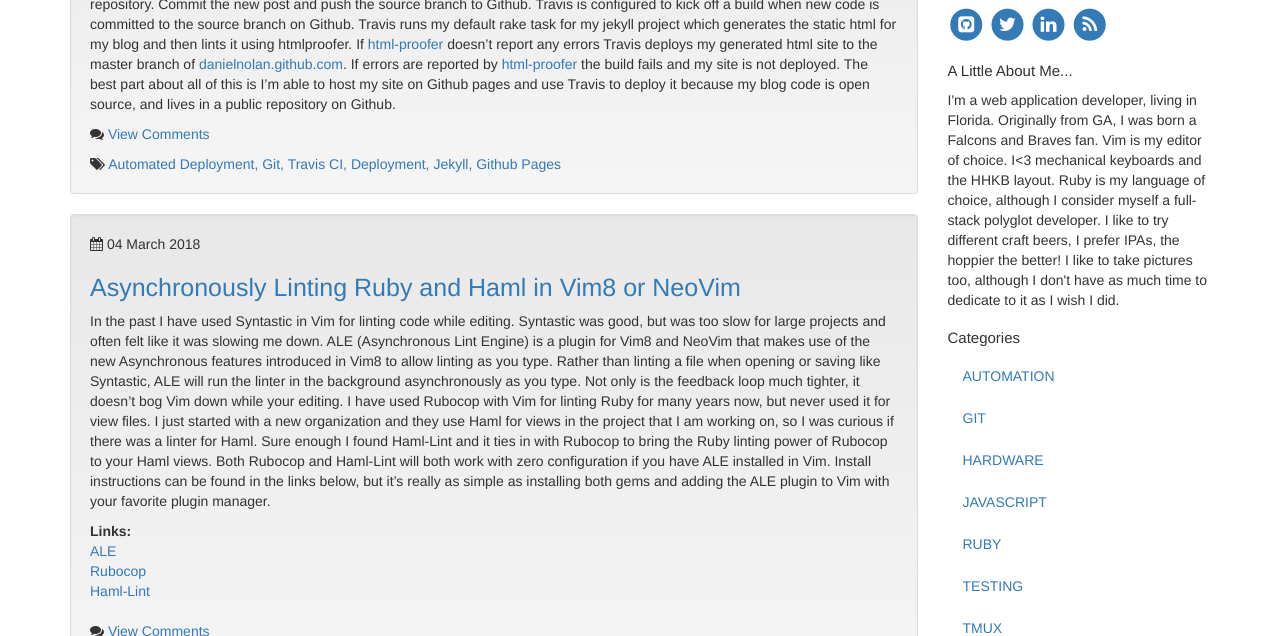
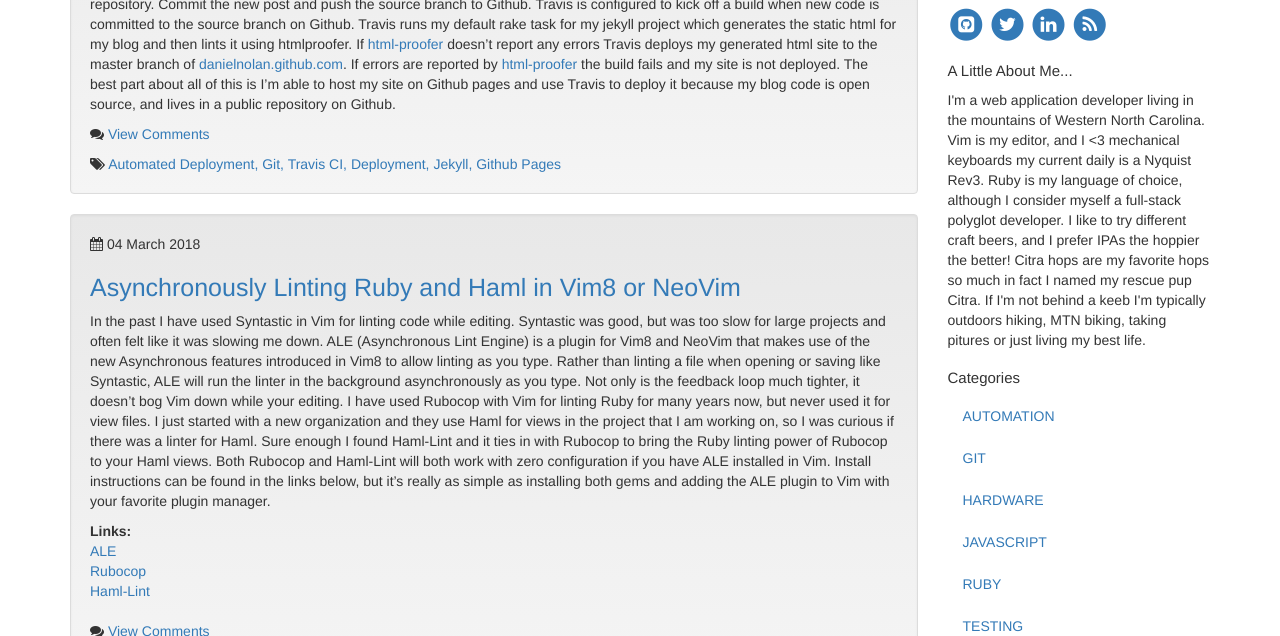
Before and after one commit to danielnolan/danielnolan.github.com, a Jekyll site: the page built from index.html, in a window 1280 px wide and 900 px high, cut to the strip 264-900 px from the top of the window. Built offline with Jekyll 4.4.1, drawn with Linux system fonts in a browser that asks for light colours; nearby versions of some CDN libraries; the list of posts is cut into pages by our own code.

Commit message:
Update about me and gravatar url

```diff
--- a/_includes/sidebar.html
+++ b/_includes/sidebar.html
@@ -1,6 +1,6 @@
 <div class"sideBoxContent">
   <p>
-  <img src="http://www.gravatar.com/avatar/1894aa33479313caba1a8d8a0bc13f3b.png" alt="..." class="img-circle">
+  <img src="http://www.gravatar.com/avatar/1894aa33479313caba1a8d8a0bc13f3b" alt="..." class="img-circle">
   </p>
   <p>
   <span class="fa-stack fa-lg">
@@ -33,13 +33,13 @@
     A Little About Me...
   </h3>
   <p>
-  I&#39;m a web application developer, living in Florida.
-  Originally from GA, I was born a Falcons and Braves fan.
-  Vim is my editor of choice. I&lt;3 mechanical keyboards and the HHKB layout.
-  Ruby is my language of choice, although I consider myself a full-stack
-  polyglot developer. I like to try different craft beers, I prefer IPAs,
-  the hoppier the better! I like to take pictures too, although I don&#39;t
-  have as much time to dedicate to it as I wish I did.
+    I&#39;m a web application developer living in the mountains of
+    Western North Carolina. Vim is my editor, and I &lt;3 mechanical keyboards my current daily is a
+    Nyquist Rev3. Ruby is my language of choice, although I consider myself a full-stack
+    polyglot developer. I like to try different craft beers, and I prefer IPAs the hoppier the
+    better! Citra hops are my favorite hops so much in fact I named my rescue pup
+    Citra. If I'm not behind a keeb I'm typically outdoors hiking, MTN biking, taking pitures or
+    just living my best life.
   </p>
 </div>
 <div class="sideBoxContent hidden-sm hidden-xs">
```
